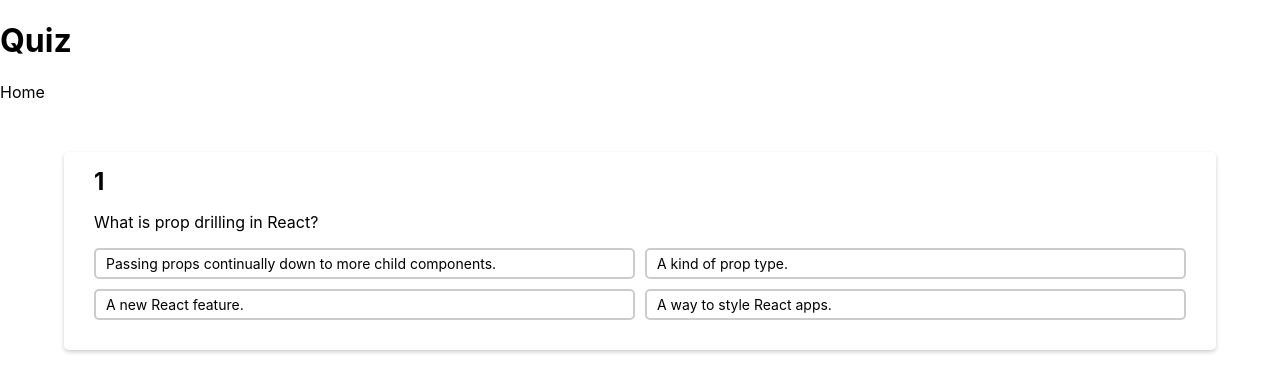
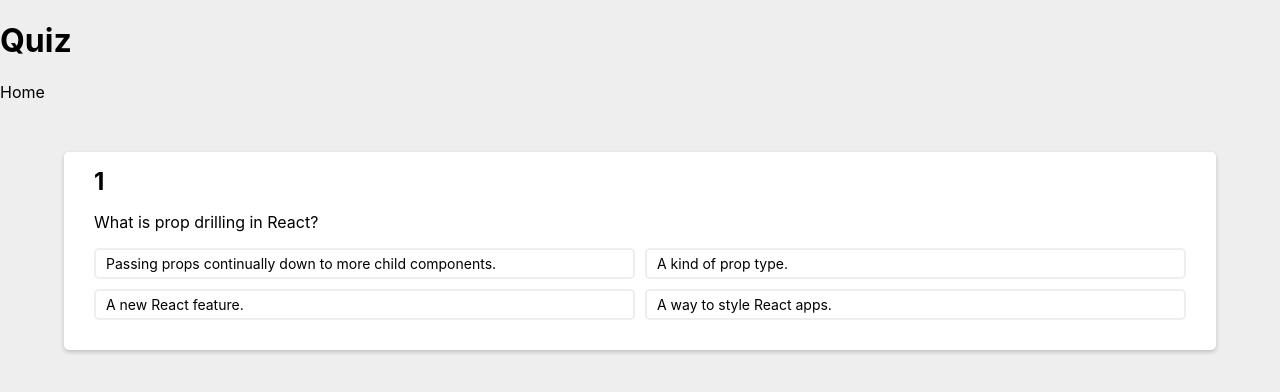
Before and after one commit to zneib/frontend-tester, a Next.js app: page /quiz in a window 1280 px wide. Shown: the top 392 px of the page. Built offline with nearby package versions, Linux system fonts and the light colour scheme.

Commit message:
Several app fixes
- Fixed styled component configuration
- First attempt at adding some global context state management.

```diff
--- a/components/QuizCard.tsx
+++ b/components/QuizCard.tsx
@@ -4,6 +4,7 @@
 const CardWrapper = styled.div`
   width: 90%;
   padding: 15px 30px 30px;
+  background-color: #fff;
   box-shadow: 0px 2px 4px 0px rgba(0,0,0,0.2);
   border-radius: 5px;
   margin: 50px auto;
@@ -20,7 +21,7 @@
 
 const Option = styled.button`
   all: unset;
-  border: 2px solid #ccc;
+  border: 2px solid #eee;
   border-radius: 5px;
   padding: 5px 10px;
   font-size: 14px;
@@ -34,11 +35,15 @@
   all: unset;
   cursor: pointer;
   border-radius: 5px;
+  border: 2px solid transparent;
   color: #0A558C;
   background-color: #DCEEFB;
   padding: 5px 10px;
   margin-top: 15px;
   font-size: 14px;
+  &:hover {
+    border: 2px solid #2680C2;
+  }
 `
 
 interface CardProps {
--- a/next.config.js
+++ b/next.config.js
@@ -1,6 +1,7 @@
 /** @type {import('next').NextConfig} */
 const nextConfig = {
   reactStrictMode: true,
+  styledComponents: true
 }
 
 module.exports = nextConfig
--- a/styles/globals.css
+++ b/styles/globals.css
@@ -8,6 +8,7 @@
   margin: 0;
   font-family: -apple-system, BlinkMacSystemFont, Segoe UI, Roboto, Oxygen,
     Ubuntu, Cantarell, Fira Sans, Droid Sans, Helvetica Neue, sans-serif;
+  background-color: #eee;
 }
 
 a {
```
Also changed, not shown: context/state.tsx (added, +22 -0 lines), pages/quiz.tsx (+0 -9 lines).
